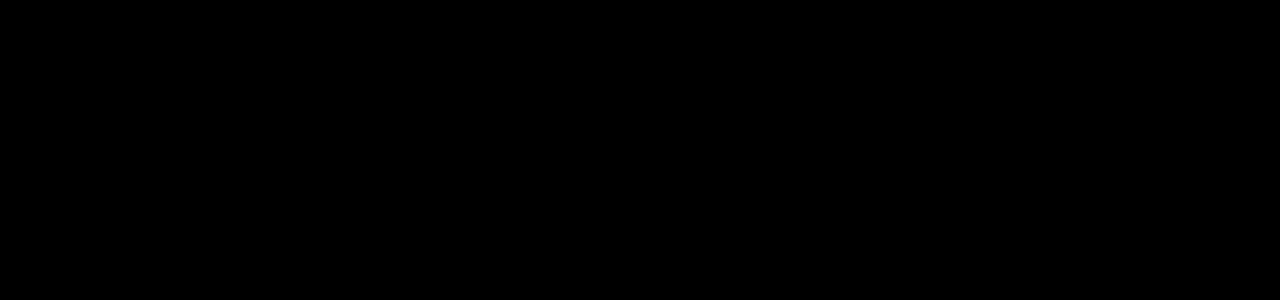
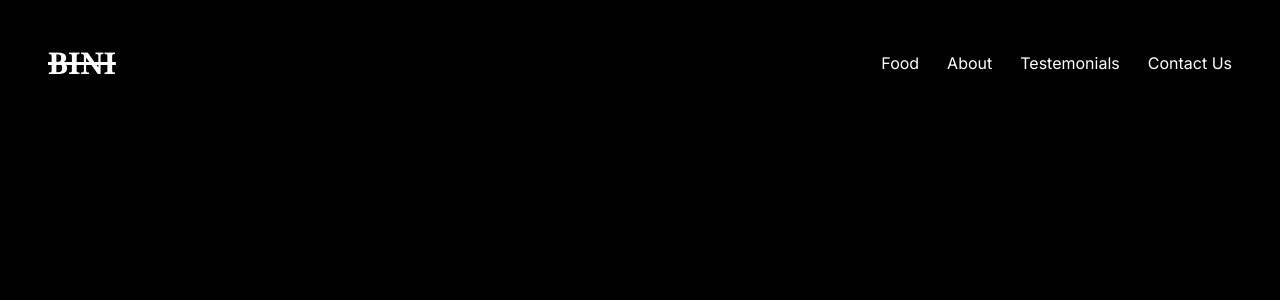
Before and after one commit to XtremeThaqi/Restaurant-App, a Next.js app: page / in a window 1280 px wide. Shown: the top 300 px of the page. Built offline with nearby package versions, Linux system fonts and the light colour scheme.

Commit message:
navigation done

```diff
--- a/src/app/components/Navbar.jsx
+++ b/src/app/components/Navbar.jsx
@@ -1,11 +1,51 @@
 "use client"
 
+import { useState } from "react";
+import { FaBars, FaTimes } from "react-icons/fa";
+
 export default function Navbar() {
+    const [mobileMenu, setMobileMenu] = useState(false)
+
+    const toggle = () => {
+        setMobileMenu(!mobileMenu)
+    }
+
+    const navData = [
+        { id: 1, name: "Food", href: "#food"},
+        { id: 2, name: "About", href: "#about"},
+        { id: 3, name: "Testemonials", href: "#Testemonials"},
+        { id: 4, name: "Contact Us", href: "#contact"},
+    ]
 
     return (
         <>
-            <nav className="bg-red-600 max-w-md flex justify-center align-center">
-
+            <nav className="fixed top-5 px-12 py-5 w-screen /*bg-[rgba(31,31,31,0.9)]*/ backdrop-blur-lg">
+                <div className="flex justify-between items-center relative">
+                    <a href="/" className="cursor-pointer text-[30px] font-bold text-white line-through font-serif">BINI</a>
+                    <ul className="flex items-center gap-7 max-md:hidden">
+                        {navData.map((item) => (
+                            <li className="text-white cursor-pointer" key={item.id}>
+                                <a href={item.href}>{item.name}</a>
+                            </li>
+                        ))}
+                    </ul>
+                    <div className="md:hidden">
+                        <button className="text-white text-[27px]" onClick={toggle}>
+                            {mobileMenu ? <FaTimes/> : <FaBars/>}
+                        </button>
+                        {mobileMenu && (
+                            <div className="absolute left-0 w-full p-5 rounded-[5px] backdrop-blur-lg">
+                                <ul className="flex flex-col gap-5 mt-2">
+                                    {navData.map((item) => (
+                                        <li className="text-white cursor-pointer" key={item.id}>
+                                            <a href={item.href}>{item.name}</a>
+                                        </li>
+                                    ))}
+                                </ul>
+                            </div>
+                        )}
+                    </div>
+                </div>
             </nav>
         </>
     )
```
Also changed, not shown: package.json (+5 -4 lines), 1 other file (tests, documents, lock files or other folders).
